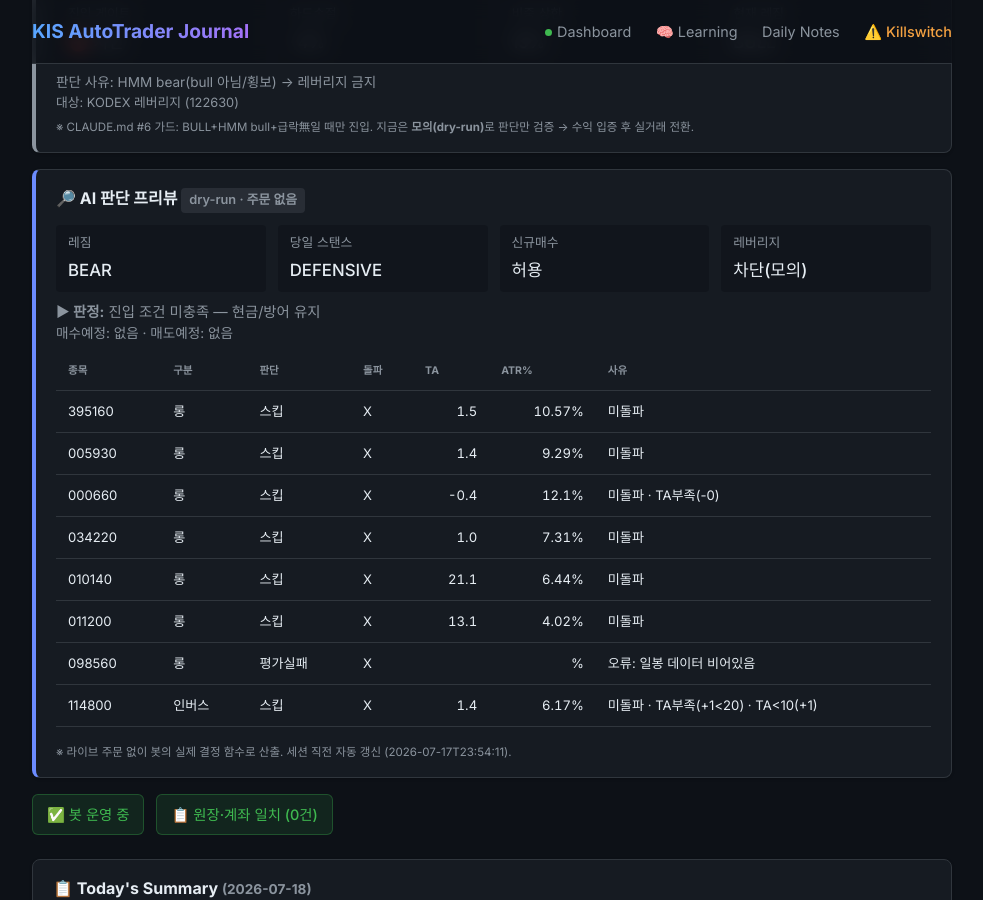
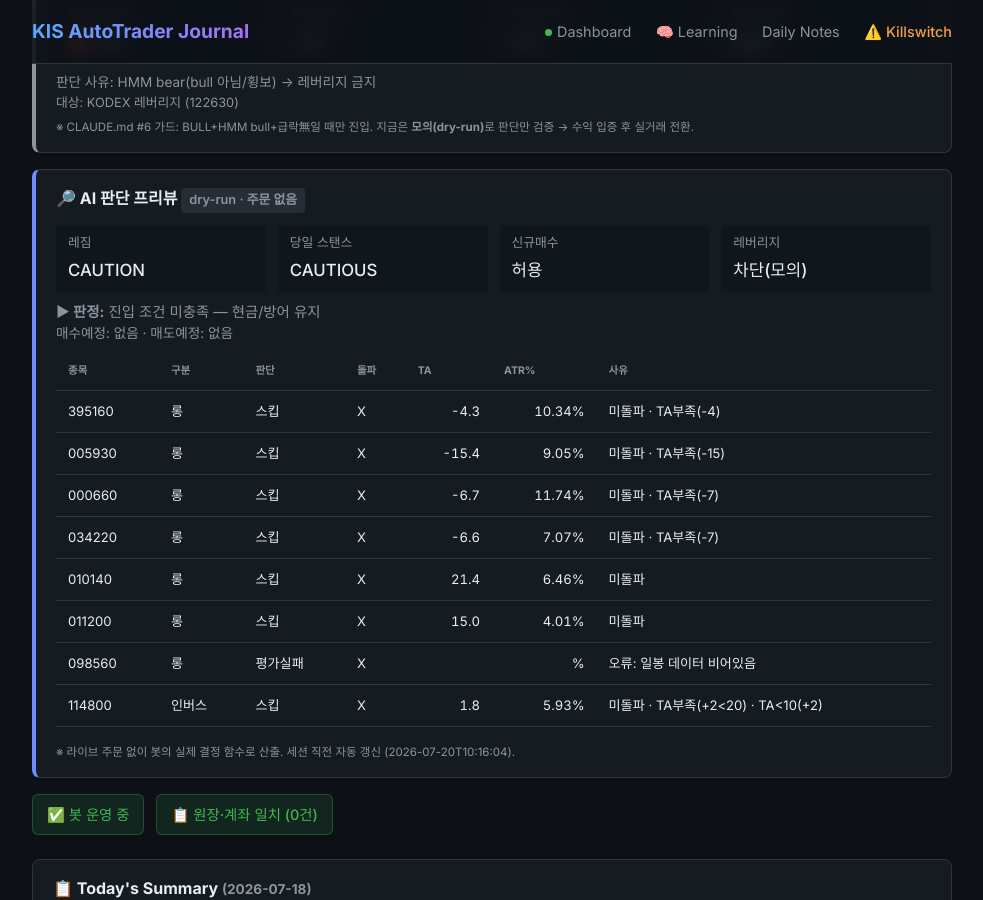
Before and after one commit to BudongJW/kis-trading-journal, a Jekyll site: the page built from index.html, in a window 1280 px wide and 900 px high, scrolled down 645 px. Shown: the whole window, without its empty margins (148-1131 px from the left). Built offline with Jekyll 4.4.1, drawn with Linux system fonts in a browser that asks for light colours; nearby versions of some CDN libraries.

Commit message:
auto: dry-run preview 07-20 01:16Z

```diff
--- a/_data/dry_run.json
+++ b/_data/dry_run.json
@@ -1,22 +1,22 @@
 {
-  "generated_at": "2026-07-17T23:54:11",
+  "generated_at": "2026-07-20T10:16:04",
   "mode": "DRY-RUN (읽기 전용, 주문 없음)",
   "market": {
-    "regime": "BEAR",
+    "regime": "CAUTION",
     "regime_blind": false,
-    "regime_detail": "카나리아 1/2 음전환 | HMM bear (99%) → BEAR 격상",
-    "day_stance": "DEFENSIVE",
+    "regime_detail": "카나리아 1/2 음전환",
+    "day_stance": "CAUTIOUS",
     "day_stance_forced": false,
-    "briefing": "오늘 스탠스 방어(DEFENSIVE) · 레짐 BEAR·신뢰도 23% · 美 오버나이트 bearish(-1.5%) · 고변동(82.0%ile) · 예산 25%·최대 1종목·허용 인버스",
+    "briefing": "오늘 스탠스 신중(CAUTIOUS) · 레짐 CAUTION·신뢰도 39% · 美 오버나이트 bearish(-1.4%) · 예산 40%·최대 2종목·허용 롱/인버스",
     "blocks_new_buys": false
   },
   "gates": {
     "leverage_dry_run": true,
     "leverage_gate_allowed": false,
-    "leverage_gate_reason": "레짐 BEAR(BULL 아님) → 레버리지 금지"
+    "leverage_gate_reason": "레짐 CAUTION(BULL 아님) → 레버리지 금지"
   },
   "account": {
-    "cash": 459519,
+    "cash": 62267,
     "holdings_readable": "없음/조회실패"
   },
   "holdings_risk": [],
@@ -26,48 +26,48 @@
       "type": "롱",
       "decision": "스킵",
       "breakout": false,
-      "ta": 1.5,
-      "atr_pct": 10.57,
+      "ta": -4.3,
+      "atr_pct": 10.34,
       "fee_gate_ok": true,
-      "why_skip": "미돌파"
+      "why_skip": "미돌파 · TA부족(-4)"
     },
     {
       "symbol": "005930",
       "type": "롱",
       "decision": "스킵",
       "breakout": false,
-      "ta": 1.4,
-      "atr_pct": 9.29,
+      "ta": -15.4,
+      "atr_pct": 9.05,
       "fee_gate_ok": true,
-      "why_skip": "미돌파"
+      "why_skip": "미돌파 · TA부족(-15)"
     },
     {
       "symbol": "000660",
       "type": "롱",
       "decision": "스킵",
       "breakout": false,
-      "ta": -0.4,
-      "atr_pct": 12.1,
+      "ta": -6.7,
+      "atr_pct": 11.74,
       "fee_gate_ok": true,
-      "why_skip": "미돌파 · TA부족(-0)"
+      "why_skip": "미돌파 · TA부족(-7)"
     },
     {
       "symbol": "034220",
       "type": "롱",
       "decision": "스킵",
       "breakout": false,
-      "ta": 1.0,
-      "atr_pct": 7.31,
+      "ta": -6.6,
+      "atr_pct": 7.07,
       "fee_gate_ok": true,
-      "why_skip": "미돌파"
+      "why_skip": "미돌파 · TA부족(-7)"
     },
     {
       "symbol": "010140",
       "type": "롱",
       "decision": "스킵",
       "breakout": false,
-      "ta": 21.1,
-      "atr_pct": 6.44,
+      "ta": 21.4,
+      "atr_pct": 6.46,
       "fee_gate_ok": true,
       "why_skip": "미돌파"
     },
@@ -76,8 +76,8 @@
       "type": "롱",
       "decision": "스킵",
       "breakout": false,
-      "ta": 13.1,
-      "atr_pct": 4.02,
+      "ta": 15.0,
+      "atr_pct": 4.01,
       "fee_gate_ok": true,
       "why_skip": "미돌파"
     },
@@ -93,23 +93,23 @@
       "entry_via": "-",
       "decision": "스킵",
       "breakout": false,
-      "ta": 1.4,
-      "atr_pct": 6.17,
+      "ta": 1.8,
+      "atr_pct": 5.93,
       "fee_gate_ok": true,
-      "why_skip": "미돌파 · TA부족(+1<20) · TA<10(+1)"
+      "why_skip": "미돌파 · TA부족(+2<20) · TA<10(+2)"
     }
   ],
   "gap_recovery": {
     "enabled_live": true,
-    "now_kst": "23:54",
+    "now_kst": "10:16",
     "window": "09:00~09:20",
     "candidates": [
       {
         "symbol": "395160",
         "name": "KODEX 미국나스닥100TR",
         "decision": "스킵",
-        "gap_open_pct": -7.67,
-        "intraday_pct": -2.96,
+        "gap_open_pct": -6.06,
+        "intraday_pct": 4.59,
         "in_window": false,
         "reason": "촉발 없음(오버나이트=reduce_size≠aggressive_buy)"
       },
@@ -117,8 +117,8 @@
         "symbol": "005930",
         "name": "삼성전자",
         "decision": "스킵",
-        "gap_open_pct": -5.37,
-        "intraday_pct": -3.59,
+        "gap_open_pct": -5.49,
+        "intraday_pct": 3.32,
         "in_window": false,
         "reason": "촉발 없음(오버나이트=reduce_size≠aggressive_buy)"
       },
@@ -126,8 +126,8 @@
         "symbol": "000660",
         "name": "SK하이닉스",
         "decision": "스킵",
-        "gap_open_pct": -8.65,
-        "intraday_pct": -3.15,
+        "gap_open_pct": -5.27,
+        "intraday_pct": 4.64,
         "in_window": false,
         "reason": "촉발 없음(오버나이트=reduce_size≠aggressive_buy)"
       },
@@ -135,8 +135,8 @@
         "symbol": "034220",
         "name": "LG디스플레이",
         "decision": "스킵",
-        "gap_open_pct": 0.0,
-        "intraday_pct": -2.89,
+        "gap_open_pct": -1.54,
+        "intraday_pct": -1.85,
         "in_window": false,
         "reason": "촉발 없음(오버나이트=reduce_size≠aggressive_buy)"
       },
@@ -144,8 +144,8 @@
         "symbol": "010140",
         "name": "삼성중공업",
         "decision": "스킵",
-        "gap_open_pct": 1.37,
-        "intraday_pct": 0.68,
+        "gap_open_pct": -0.9,
+        "intraday_pct": -2.94,
         "in_window": false,
         "reason": "촉발 없음(오버나이트=reduce_size≠aggressive_buy)"
       },
@@ -153,8 +153,8 @@
         "symbol": "011200",
         "name": "HMM",
         "decision": "스킵",
-        "gap_open_pct": -0.8,
-        "intraday_pct": 0.55,
+        "gap_open_pct": -0.75,
+        "intraday_pct": -0.55,
         "in_window": false,
         "reason": "촉발 없음(오버나이트=reduce_size≠aggressive_buy)"
       },
@@ -171,49 +171,52 @@
   },
   "morning_momentum": {
     "enabled_live": true,
-    "now_kst": "23:54",
+    "now_kst": "10:16",
     "window": "09:00~14:00",
     "up_th": 0.6,
     "down_th": 0.6,
     "benchmark": "069500",
     "direction": "none",
-    "in_window": false,
-    "move_pct": -6.63,
-    "intraday_pct": -1.91,
+    "in_window": true,
+    "move_pct": -2.56,
+    "intraday_pct": 1.88,
     "would_enter": false,
-    "reason": "윈도 밖(23:54∉09:00~14:00)"
+    "reason": "임계 미달 (전일대비 -2.56%, 시가대비 +1.88%)"
   },
   "us_entry_candidates": [
     {
       "symbol": "SPLG",
       "type": "long",
-      "decision": "평가실패",
-      "why_skip": "오류: 해외 일봉 데이터 비어있음 (KIS+yfinance): SPLG"
+      "decision": "스킵",
+      "breakout": false,
+      "ta": 0,
+      "atr_pct": 0.88,
+      "why_skip": "미돌파 · TA부족(+0)"
     },
     {
       "symbol": "SCHG",
       "type": "long",
       "decision": "스킵",
       "breakout": false,
-      "ta": 3.2,
-      "atr_pct": 1.2,
-      "why_skip": "미돌파 · TA부족(+3)"
+      "ta": 5.6,
+      "atr_pct": 1.21,
+      "why_skip": "미돌파 · TA부족(+6)"
     },
     {
       "symbol": "XLF",
       "type": "long",
       "decision": "스킵",
-      "breakout": true,
-      "ta": 1.5,
-      "atr_pct": 1.23,
-      "why_skip": "TA부족(+2)"
+      "breakout": false,
+      "ta": 10.7,
+      "atr_pct": 1.25,
+      "why_skip": "미돌파 · TA부족(+11)"
     },
     {
       "symbol": "SH",
       "type": "inverse",
       "decision": "스킵",
       "breakout": false,
-      "ta": 22.6,
+      "ta": 23.3,
       "atr_pct": 0.92,
       "why_skip": "미돌파"
     },
@@ -228,18 +231,18 @@
       "type": "defensive",
       "decision": "스킵",
       "breakout": false,
-      "ta": 8.4,
-      "atr_pct": 0.48,
-      "why_skip": "미돌파 · TA부족(+8) · 수수료게이트"
+      "ta": 5.4,
+      "atr_pct": 0.49,
+      "why_skip": "미돌파 · TA부족(+5) · 수수료게이트"
     },
     {
       "symbol": "SHY",
       "type": "defensive",
       "decision": "스킵",
       "breakout": false,
-      "ta": 2.8,
+      "ta": 18.3,
       "atr_pct": 0.07,
-      "why_skip": "미돌파 · TA부족(+3) · 수수료게이트"
+      "why_skip": "미돌파 · 수수료게이트"
     }
   ],
   "us_summary": {
```
